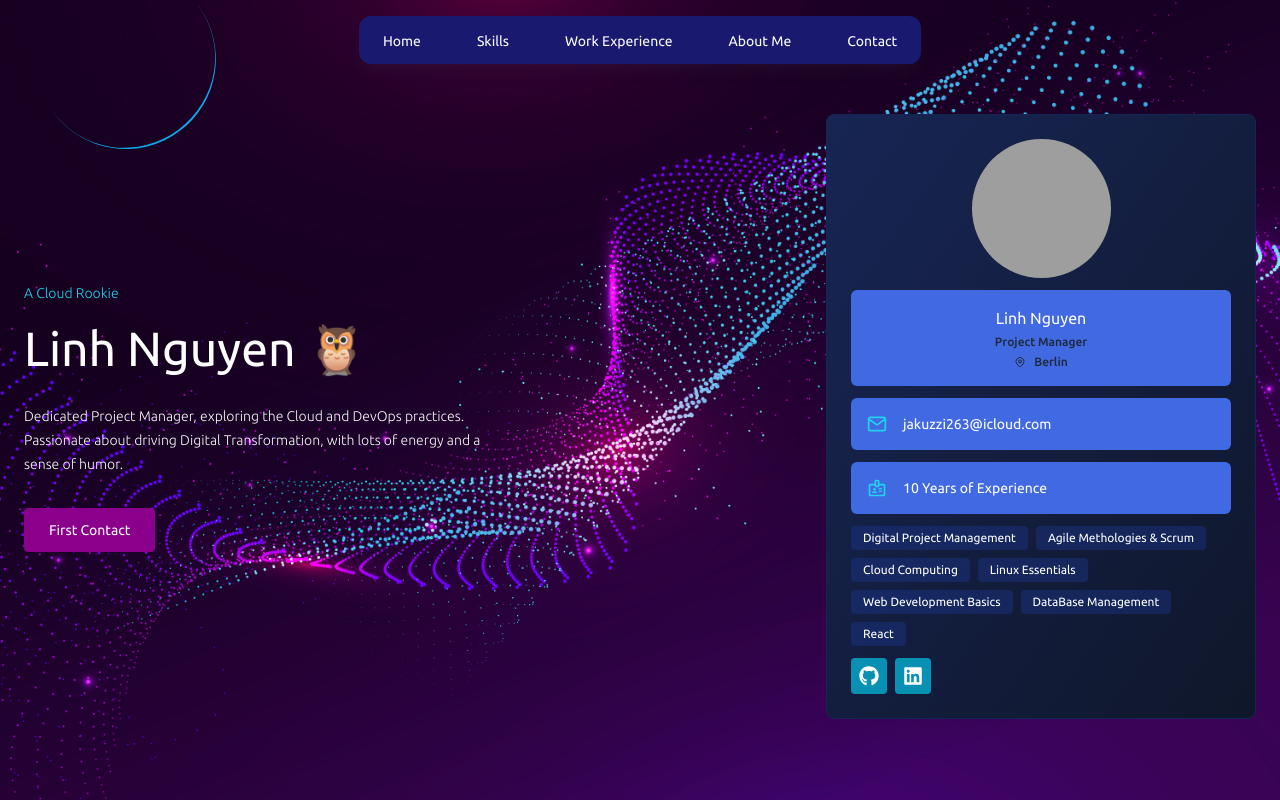
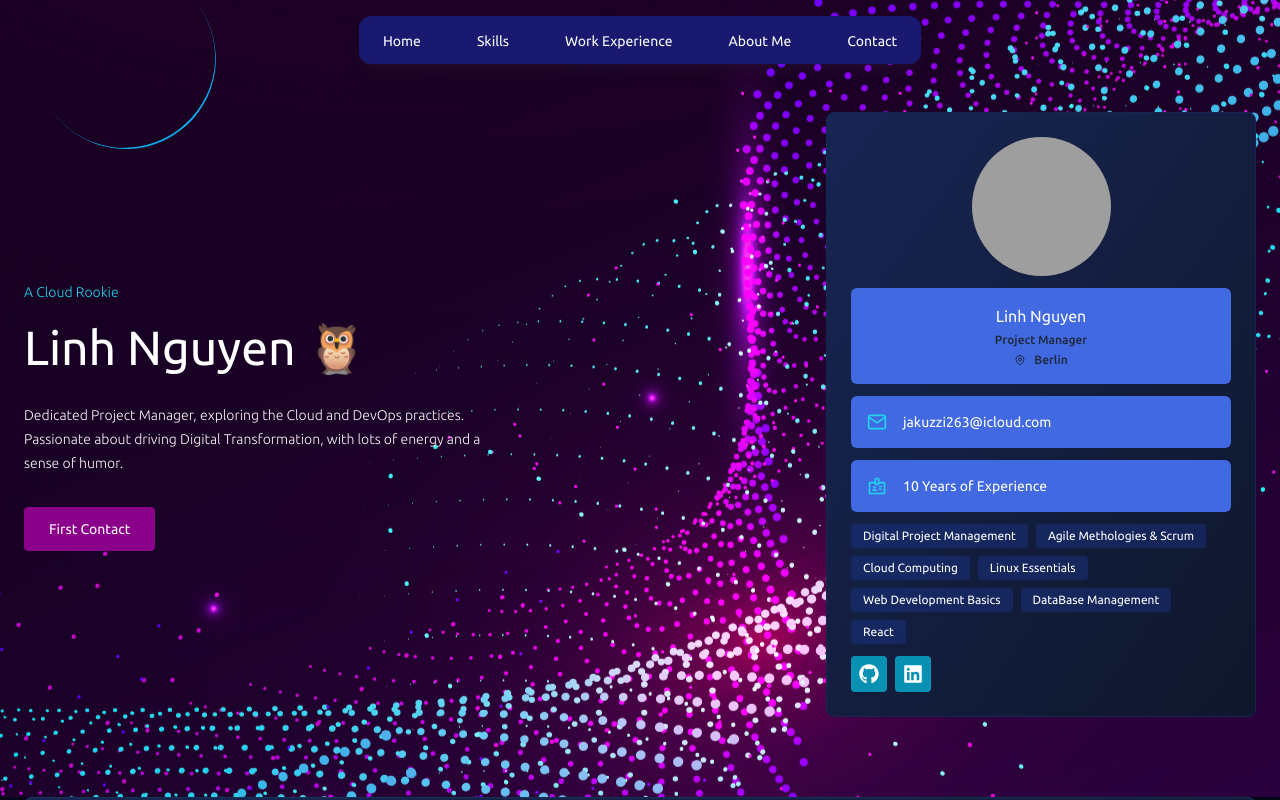
Before and after one commit to jakuzzibubbles/portfolio-react, a React (Vite) app in the folder portfolio-react/: page / in a window 1280 px wide. Shown: the top 800 px of the page. Built offline with nearby package versions, Linux system fonts and the light colour scheme; no server answers; grey boxes are pictures that could not be loaded.

Commit message:
resized bg image

```diff
--- a/portfolio-react/src/components/Hero.jsx
+++ b/portfolio-react/src/components/Hero.jsx
@@ -23,10 +23,7 @@ const Hero = () => {
     <section
       style={{
         backgroundImage: `url(${BG_MAGENTA})`,
-        backgroundPosition: "center",
-        backgroundSize: "cover",
-        width: "100%",
-        height: "100vh",
+        backgroundPosition: `40% 40%`,
       }}
       className="max-w-screen-xl flex flex-col gap-4 md:flex-row md:items-center pt-16 md:pt-28 pb-20 px-6 mx-auto"
       id="hero"
--- a/portfolio-react/src/components/Skills.jsx
+++ b/portfolio-react/src/components/Skills.jsx
@@ -23,7 +23,7 @@ const Skills = () => {
   );
 };
 
-const SkillsCard = ({ icon: Icon, iconProps, title, comment }) => {
+const SkillsCard = ({ icon: Icon, title, comment }) => {
   return (
   <div className='bg-slate-900 rounded-border border-cyan-400 p-5'>
     <div className='flex items-center justify-between mb-5'>
```
